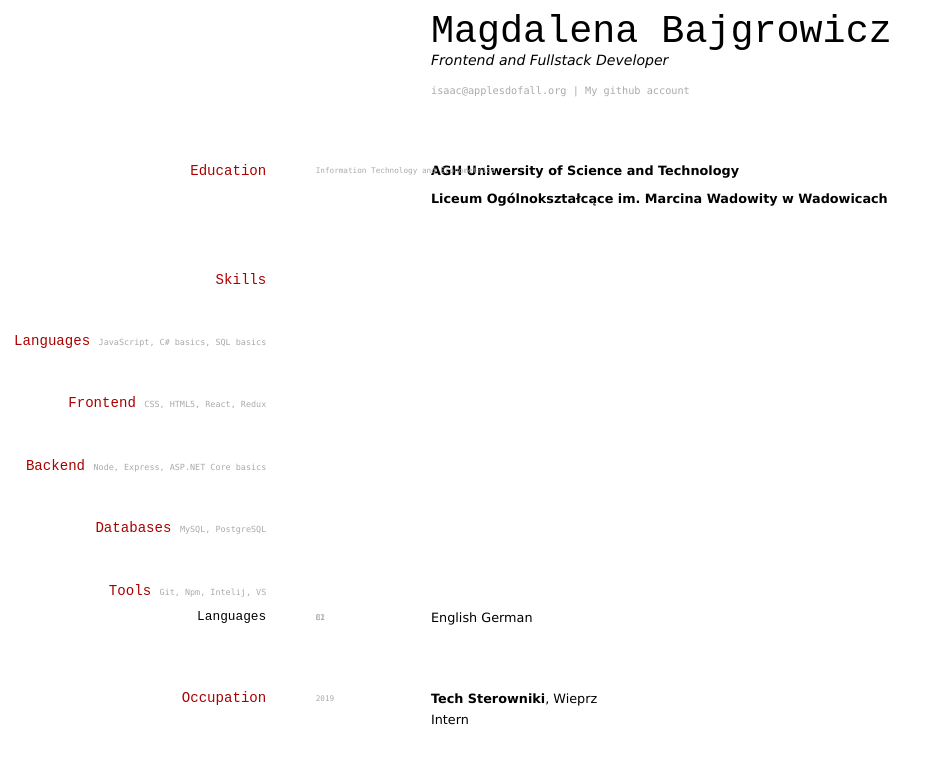
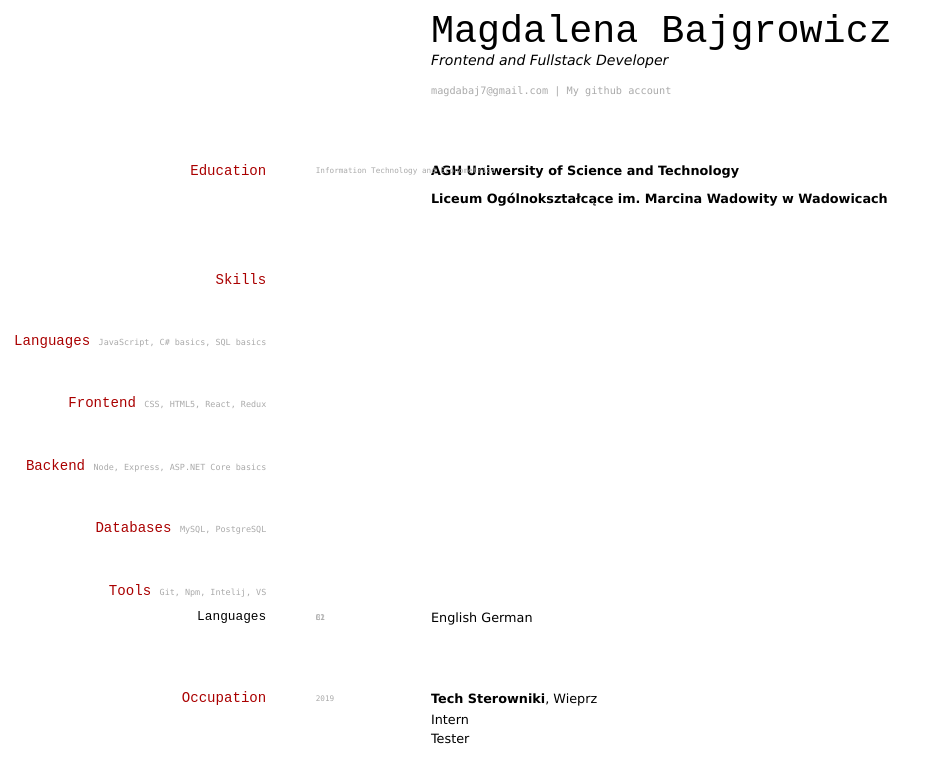
Before and after one commit to elipapa/markdown-cv, a Jekyll site: the page built from index.md, in a window 1280 px wide. Shown: the top 783 px of the page, without its empty margins (0-937 px from the left). Built offline with Jekyll 4.4.1, drawn with Linux system fonts in a browser that asks for light colours.

Commit message:
Update index.md

```diff
--- a/index.md
+++ b/index.md
@@ -6,7 +6,7 @@ title: Magdalena Bajgrowicz CV
 Frontend and Fullstack Developer
 
 <div id="webaddress">
-<a href="isaac@applesdofall.org">isaac@applesdofall.org</a>
+<a href="https://github.com/magdabaj">magdabaj7@gmail.com</a>
 | <a href="http://github.com/magdabaj">My github account</a>
 </div>
 
@@ -36,7 +36,7 @@ German `B2`
 __Tech Sterowniki__, Wieprz
 
 - Intern
-
+- Tester
 
 <!-- ### Footer
 
```
